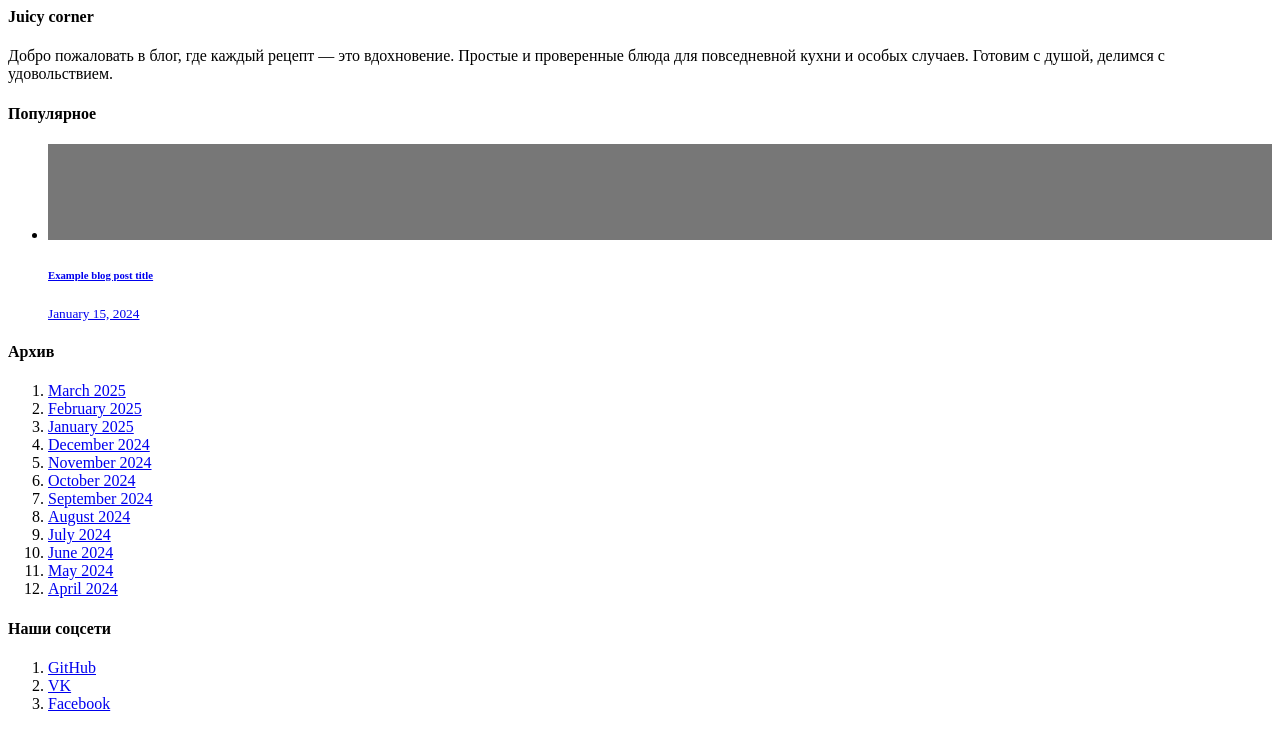
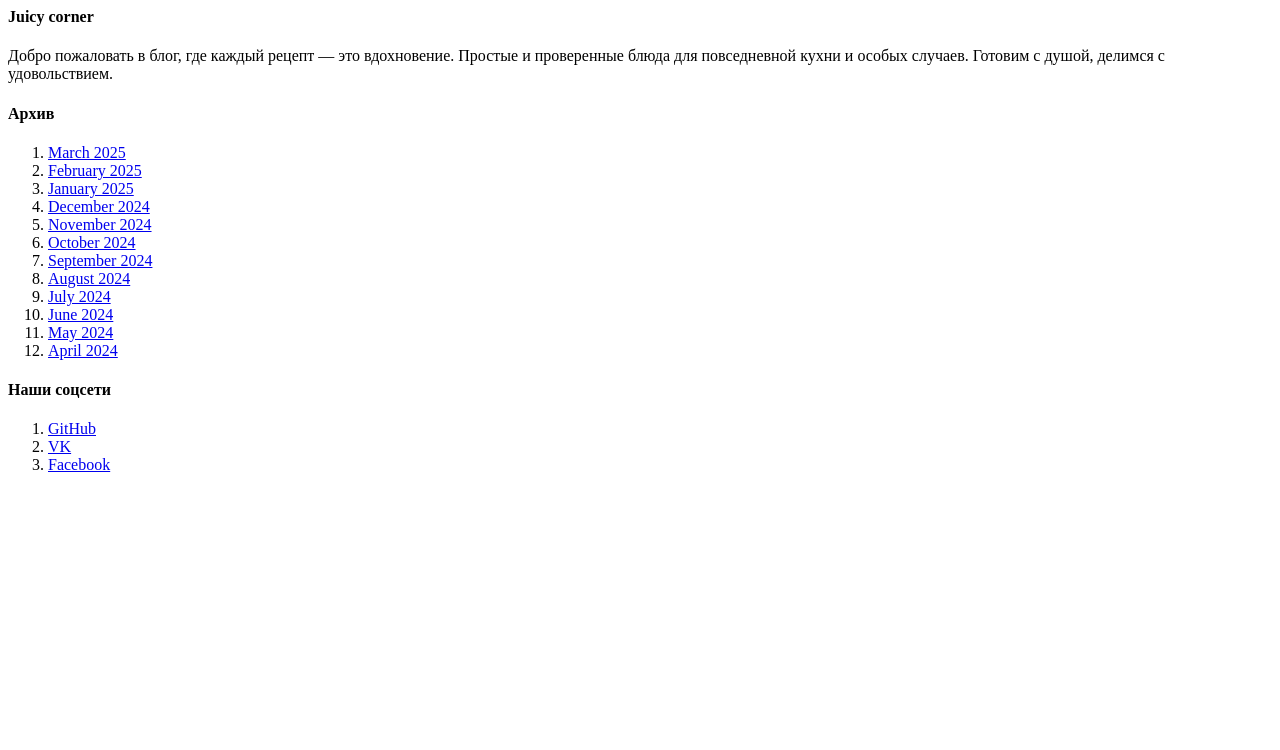
Before and after one commit to mariyakhrustal/DjangoOnlineStore, a Django app: template my_blog/templates/my_blog/includes/inc_sidebar.html in a window 1280 px wide. Shown: the top 750 px of the page. Run offline with Django 5.2, Linux system fonts and the light colour scheme; the template is opened without the code that fills it, so the values that code supplies are empty.

Commit message:
small fixes in blogs side_bar

```diff
--- a/my_blog/templates/my_blog/includes/inc_sidebar.html
+++ b/my_blog/templates/my_blog/includes/inc_sidebar.html
@@ -4,21 +4,6 @@
             <p class="mb-0">Добро пожаловать в блог, где каждый рецепт — это вдохновение. Простые и проверенные блюда
                 для повседневной кухни и особых случаев. Готовим с душой, делимся с удовольствием.
             </p></div>
-        <div><h4 class="fst-italic">Популярное</h4>
-            <ul class="list-unstyled">
-                <li>
-                    <a class="d-flex flex-column flex-lg-row gap-3 align-items-start align-items-lg-center py-3 link-body-emphasis text-decoration-none border-top"
-                       href="#">
-                        <svg aria-hidden="true" class="bd-placeholder-img " height="96"
-                             preserveAspectRatio="xMidYMid slice" width="100%"
-                             xmlns="http://www.w3.org/2000/svg">
-                            <rect width="100%" height="100%" fill="#777"></rect>
-                        </svg>
-                        <div class="col-lg-8"><h6 class="mb-0">Example blog post title</h6> <small
-                                class="text-body-secondary">January 15, 2024</small></div>
-                    </a></li>
-            </ul>
-        </div>
         <div class="p-4"><h4 class="fst-italic">Архив</h4>
             <ol class="list-unstyled mb-0">
                 <li><a href="#">March 2025</a></li>
```
